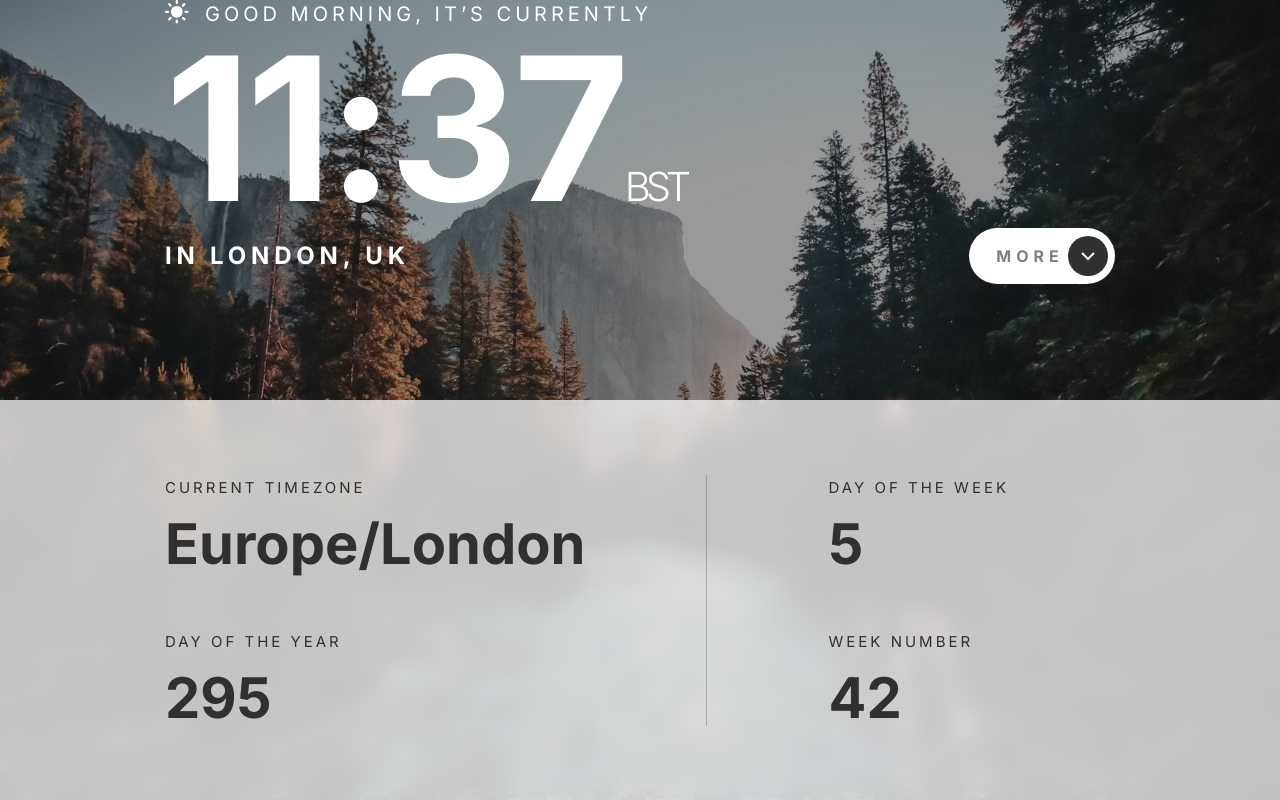
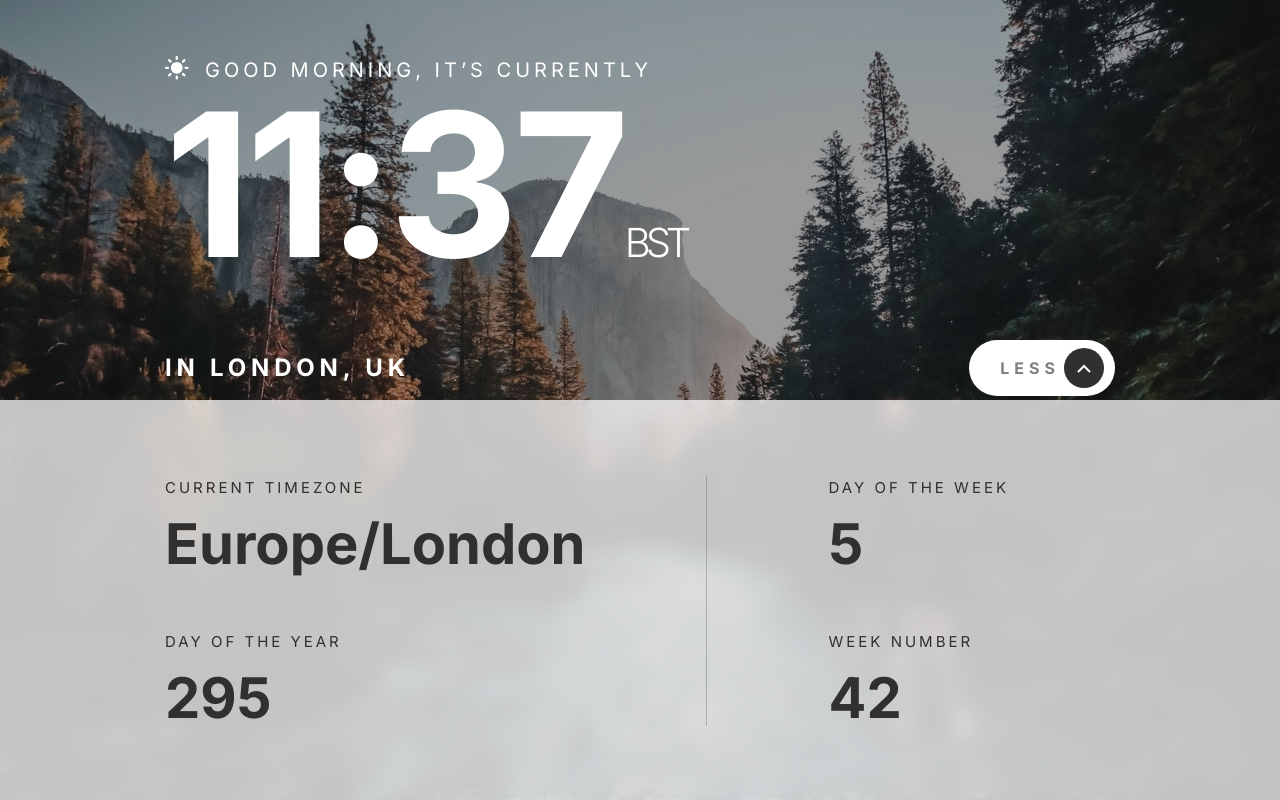
Before and after one commit to GustavoJuvino/Clock-App, a Next.js app: page / in a window 1280 px wide. Both pictures are taken after a click on the button "MORE". Built offline with nearby package versions, Linux system fonts and the light colour scheme.

Commit message:
feat: when click on the button the infos container appear

```diff
--- a/src/app/components/Button.tsx
+++ b/src/app/components/Button.tsx
@@ -1,9 +1,13 @@
+'use client'
 import { ComponentProps } from 'react'
 import { ArrowDown } from '../../../public/assets/svgs'
+import { useGlobalContext } from '../context/store'
 
 export type ButtonProps = ComponentProps<'button'>
 
 const Button = ({ ...props }: ButtonProps) => {
+  const { infosContainer } = useGlobalContext()
+
   return (
     <button
       className="
@@ -28,7 +32,7 @@ const Button = ({ ...props }: ButtonProps) => {
         "
       {...props}
     >
-      More
+      {infosContainer ? 'Less' : 'More'}
       <div
         className="
             flex
@@ -42,7 +46,10 @@ const Button = ({ ...props }: ButtonProps) => {
             hover:bg-[#999999]
         "
       >
-        <ArrowDown />
+        <ArrowDown
+          data-infos-actived={infosContainer}
+          className=" duration-300 data-[infos-actived=true]:rotate-180"
+        />
       </div>
     </button>
   )
--- /dev/null
+++ b/src/app/components/Clock.tsx
@@ -0,0 +1,96 @@
+import React from 'react'
+import Button from './Button'
+import { Refresh, Sun } from '../../../public/assets/svgs'
+import { useGlobalContext } from '../context/store'
+
+const Clock = () => {
+  const { infosContainer, setInfosContainer } = useGlobalContext()
+
+  return (
+    <section
+      className="
+            flex
+            w-full
+            flex-col
+            max-sm:pl-[26px]
+            sm:px-16
+            lg:px-[165px]
+        "
+    >
+      <div
+        data-infos-actived={infosContainer}
+        className="z-50 mt-14 h-auto w-[324px] data-[infos-actived=true]:hidden md:w-[573px]"
+      >
+        <div className="flex justify-between">
+          <p className="w-full text-[12px] leading-[22px] sm:w-[88%] sm:text-base md:w-[100%]">
+            “The science of operations, as derived from mathematics more
+            especially, is a science of itself, and has its own abstract truth
+            and value.”
+          </p>
+          <Refresh className="sm:mt-2" />
+        </div>
+        <h5 className="mt-[13px] text-[12px] sm:text-lg">Ada Lovelace</h5>
+      </div>
+
+      <section
+        data-infos-actived={infosContainer}
+        className="z-50 mt-[22rem] w-auto data-[infos-actived=true]:max-sm:mt-36 data-[infos-actived=true]:sm:my-14"
+      >
+        <div className="flex gap-x-4">
+          <Sun />
+          <h4 className="text-[12px] max-md:tracking-[3.6px] sm:text-base md:text-xl">
+            GOOD MORNING, IT’S CURRENTLY
+          </h4>
+        </div>
+
+        <div className="max-sm:mt-4">
+          <h1
+            className="
+                text-6xl
+                font-bold
+                max-md:leading-none
+                max-md:tracking-[-4.38px]
+                mobile:text-[100px]
+                sm:text-[175px]
+                md:text-10xl
+              "
+          >
+            11:37
+            <span className="text-[32px] font-light uppercase max-sm:ml-1 md:text-[40px]">
+              bst
+            </span>
+          </h1>
+        </div>
+      </section>
+
+      <div
+        className="
+            z-50
+            flex
+            w-full
+            justify-between
+            gap-y-12
+            max-md:flex-col
+            sm:gap-y-20
+            md:items-center
+          "
+      >
+        <h3
+          className="
+                text-[15px]
+                uppercase
+                max-md:tracking-[3.6px]
+                max-sm:mt-4
+                sm:text-lg
+                md:text-2xl
+              "
+        >
+          in london, uk
+        </h3>
+        <Button onClick={() => setInfosContainer(!infosContainer)} />
+      </div>
+    </section>
+  )
+}
+
+export default Clock
--- a/src/app/components/Infos.tsx
+++ b/src/app/components/Infos.tsx
@@ -1,6 +1,11 @@
+'use client'
 import React from 'react'
+import { useGlobalContext } from '../context/store'
 
 const Infos = () => {
+  const { infosContainer } = useGlobalContext()
+
+  if (infosContainer)
     return (
       <section
         id="infos_container"
--- a/src/app/components/Main.tsx
+++ b/src/app/components/Main.tsx
@@ -1,8 +1,8 @@
+'use client'
 import Image from 'next/image'
 import React from 'react'
-import { Refresh, Sun } from '../../../public/assets/svgs'
-import Button from './Button'
 import Infos from './Infos'
+import Clock from './Clock'
 
 const Main = () => {
   return (
@@ -17,74 +17,7 @@ const Main = () => {
         priority={true}
       />
 
-      <section className="flex w-full flex-col max-sm:pl-[26px] sm:px-16 lg:px-[165px]">
-        {/* <div className="z-50 mt-14 h-auto w-[324px] md:w-[573px]">
-          <div className="flex justify-between">
-            <p className="w-full text-[12px] leading-[22px] sm:w-[88%] sm:text-base md:w-[100%]">
-              “The science of operations, as derived from mathematics more
-              especially, is a science of itself, and has its own abstract truth
-              and value.”
-            </p>
-            <Refresh className="sm:mt-2" />
-          </div>
-          <h5 className="mt-[13px] text-[12px] sm:text-lg">Ada Lovelace</h5>
-        </div> */}
-
-        <section className="z-50 w-auto">
-          <div className="flex gap-x-4">
-            <Sun />
-            <h4 className="text-[12px] max-md:tracking-[3.6px] sm:text-base md:text-xl">
-              GOOD MORNING, IT’S CURRENTLY
-            </h4>
-          </div>
-
-          <div className="max-sm:mt-4">
-            <h1
-              className="
-                text-6xl
-                font-bold
-                max-md:leading-none
-                max-md:tracking-[-4.38px]
-                mobile:text-[100px]
-                sm:text-[175px]
-                md:text-10xl
-              "
-            >
-              11:37
-              <span className="text-[32px] font-light uppercase max-sm:ml-1 md:text-[40px]">
-                bst
-              </span>
-            </h1>
-          </div>
-        </section>
-
-        <div
-          className="
-            z-50
-            flex
-            w-full
-            justify-between
-            gap-y-12
-            max-md:flex-col
-            sm:gap-y-20
-            md:items-center
-          "
-        >
-          <h3
-            className="
-                text-[15px]
-                uppercase
-                max-md:tracking-[3.6px]
-                max-sm:mt-4
-                sm:text-lg
-                md:text-2xl
-              "
-          >
-            in london, uk
-          </h3>
-          <Button />
-        </div>
-      </section>
+      <Clock />
 
       <Infos />
     </section>
--- /dev/null
+++ b/src/app/context/store.tsx
@@ -0,0 +1,33 @@
+'use client'
+
+import {
+  Dispatch,
+  SetStateAction,
+  createContext,
+  useContext,
+  useState,
+} from 'react'
+
+interface ContextProps {
+  infosContainer: boolean
+  setInfosContainer: Dispatch<SetStateAction<boolean>>
+}
+
+const GlobalContext = createContext<ContextProps>({
+  infosContainer: false,
+  setInfosContainer: (): boolean => true,
+})
+
+// eslint-disable-next-line @typescript-eslint/ban-ts-comment
+// @ts-ignore
+export const GlobalContextProvider = ({ children }) => {
+  const [infosContainer, setInfosContainer] = useState(false)
+
+  return (
+    <GlobalContext.Provider value={{ infosContainer, setInfosContainer }}>
+      {children}
+    </GlobalContext.Provider>
+  )
+}
+
+export const useGlobalContext = () => useContext(GlobalContext)
--- a/src/app/layout.tsx
+++ b/src/app/layout.tsx
@@ -1,6 +1,7 @@
 import './globals.css'
 import type { Metadata } from 'next'
 import { Inter } from 'next/font/google'
+import { GlobalContextProvider } from './context/store'
 
 const inter = Inter({ subsets: ['latin'] })
 
@@ -16,7 +17,9 @@ export default function RootLayout({
 }) {
   return (
     <html lang="en">
-      <body className={inter.className}>{children}</body>
+      <GlobalContextProvider>
+        <body className={inter.className}>{children}</body>
+      </GlobalContextProvider>
     </html>
   )
 }
```
Lines whose indentation alone changed are shown as unchanged.
